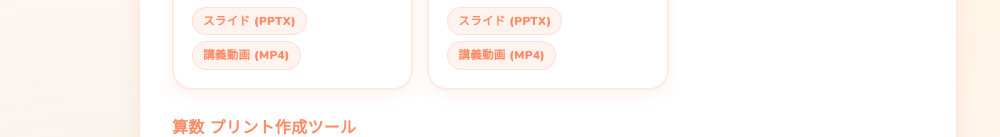
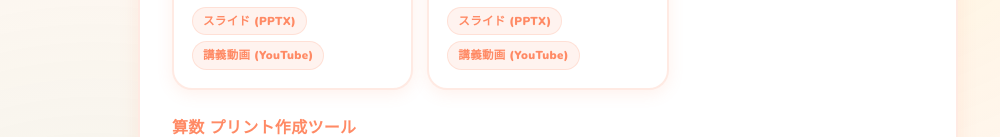
Before and after one commit to fujitti3443/claude-code-manual, a plain HTML site: page index.html in a window 1280 px wide. Shown: the part 3469-3606 px from the top of the page, without its empty margins (162-1162 px from the left). Drawn offline with nearby package versions, Linux system fonts and the light colour scheme; a web font is replaced by a local one.

Commit message:
fix: YouTube links for lecture videos

```diff
--- a/index.html
+++ b/index.html
@@ -524,7 +524,7 @@ claude</code></div>
         <p>中学数学の正負の数をわかりやすく解説したスライドと講義動画</p>
         <div class="card-links">
           <a class="card-link" href="file:///Users/takashifujita/Desktop/pptx-agent/output/20260423_060125_%E6%AD%A3%E3%81%AE%E6%95%B0%E3%83%BB%E8%B2%A0%E3%81%AE%E6%95%B0.pptx">スライド (PPTX)</a>
-          <a class="card-link" href="file:///Users/takashifujita/Desktop/pptx-agent/output/%E8%87%AA%E5%8B%95%E8%AC%9B%E5%BA%A7%E5%88%B6%E4%BD%9C/20260423_060125_%E6%AD%A3%E3%81%AE%E6%95%B0%E3%83%BB%E8%B2%A0%E3%81%AE%E6%95%B0_%E8%AC%9B%E7%BE%A9%E5%8B%95%E7%94%BB.mp4">講義動画 (MP4)</a>
+          <a class="card-link" href="https://www.youtube.com/watch?v=z0wsqH-O0Mo" target="_blank">講義動画 (YouTube)</a>
         </div>
       </div>
       <div class="card fi">
@@ -533,7 +533,7 @@ claude</code></div>
         <p>一次方程式の解き方を丁寧に解説したスライドと講義動画</p>
         <div class="card-links">
           <a class="card-link" href="file:///Users/takashifujita/Desktop/pptx-agent/output/20260422_011536_%E4%B8%80%E6%AC%A1%E6%96%B9%E7%A8%8B%E5%BC%8F%E3%81%AE%E6%8E%88%E6%A5%AD.pptx">スライド (PPTX)</a>
-          <a class="card-link" href="file:///Users/takashifujita/Desktop/pptx-agent/output/%E8%87%AA%E5%8B%95%E8%AC%9B%E5%BA%A7%E5%88%B6%E4%BD%9C/20260421_044516_%E4%B8%80%E6%AC%A1%E6%96%B9%E7%A8%8B%E5%BC%8F%E3%81%AE%E6%8E%88%E6%A5%AD_%E8%AC%9B%E7%BE%A9%E5%8B%95%E7%94%BB.mp4">講義動画 (MP4)</a>
+          <a class="card-link" href="https://www.youtube.com/watch?v=Ih2OGdkAgBc" target="_blank">講義動画 (YouTube)</a>
         </div>
       </div>
     </div>
```
